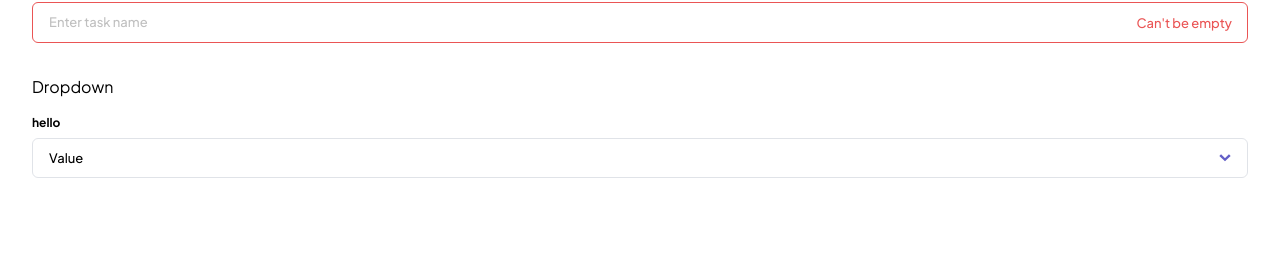
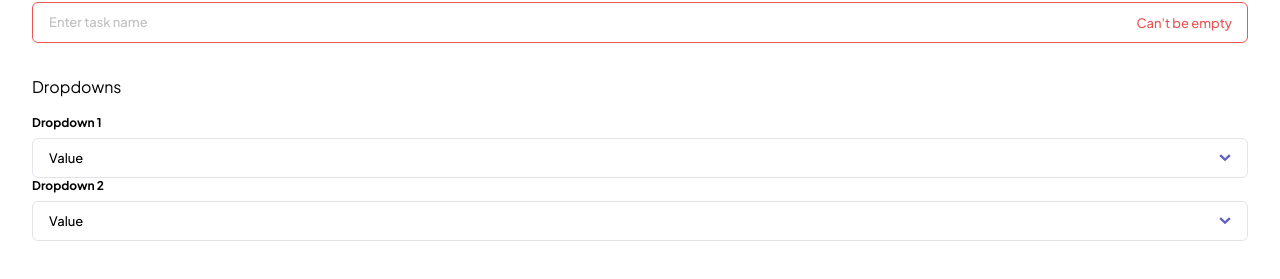
Before and after one commit to reaperxyndrome/frontendmentor-kanban, a Next.js app: page /component in a window 1280 px wide. Shown: the part 385-664 px from the top of the page. Built offline with nearby package versions, Linux system fonts and the light colour scheme.

Commit message:
Dropdown refactored into Dropdowns

```diff
--- /dev/null
+++ b/app/component/Dropdowns.tsx
@@ -0,0 +1,31 @@
+"use client"
+import { useState } from "react"
+import { SelectOption } from "../interface"
+import Dropdown from "./Dropdown"
+
+export default function Dropdowns(){
+  const options1 = [
+    {label: "Todo", value: "Todo"},
+    {label: "Doing", value: "Doing"},
+    {label: "Done", value: "Done"},
+    {label: "Done", value: "Done"},
+    {label: "Done", value: "Done"},
+
+  ]
+  const options2 = [
+    {label: "a", value: "a"},
+    {label: "b", value: "b"},
+    {label: "c", value: "c"},
+    {label: "d", value: "d"},
+    {label: "e", value: "e"},
+
+  ]
+  const [value_dropdown_1, setValueDropdown1] = useState<SelectOption>(options1[0])
+  const [value_dropdown_2, setValueDropdown2] = useState<SelectOption>(options2[0])
+  return(
+    <>
+      <Dropdown options={options1} value={value_dropdown_1} onChange={option => setValueDropdown1(option)} id={""} label={"Dropdown 1"}></Dropdown>
+      <Dropdown options={options2} value={value_dropdown_2} onChange={option => setValueDropdown2(option)} id={""} label={"Dropdown 2"}></Dropdown>
+    </>
+  )
+}
--- a/app/component/page.tsx
+++ b/app/component/page.tsx
@@ -7,7 +7,10 @@ import {
   ButtonSecondary,
 } from './Button'
 import Dropdown from './Dropdown'
+import Dropdowns from './Dropdowns'
 
+// TODO: refactor Dropdown to Dropdowns and mark it as client component
+// TODO: fix type error in Dropdown
 export default function ComponentPage() {
   return (
     <main className="flex flex-col gap-y-8 p-8">
@@ -44,8 +47,9 @@ export default function ComponentPage() {
         ></TextField>
       </section>
       <section className="flex flex-col">
-        <h2 className="mb-4 dark:text-[white]">Dropdown</h2>
-        <Dropdown options={["hello", "there"]} id={''} label={'hello'}></Dropdown>
+        <h2 className="mb-4 dark:text-[white]">Dropdowns</h2>
+        {/* <Dropdown options={options} id={''} label={'Dropdown (Active)'} value={options[0]}></Dropdown> */}
+        <Dropdowns></Dropdowns>
       </section>
     </main>
   )
```
